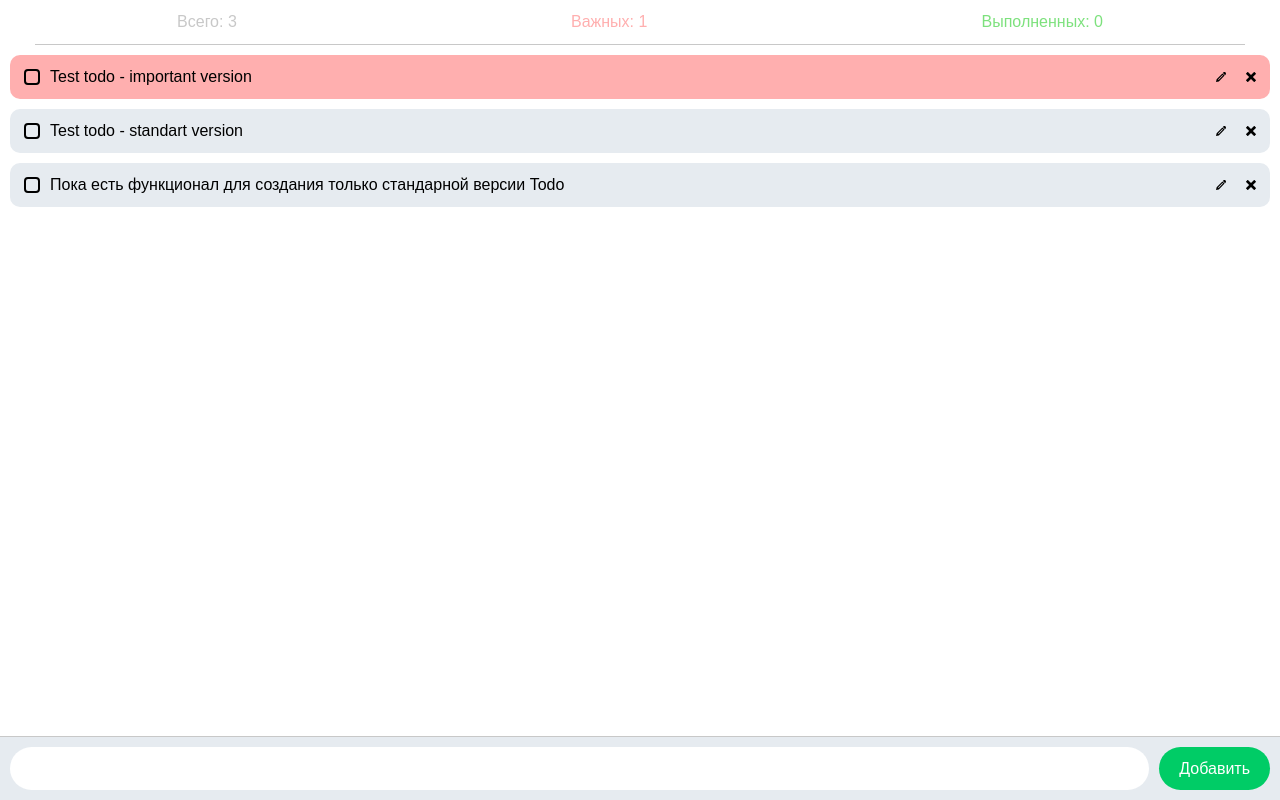
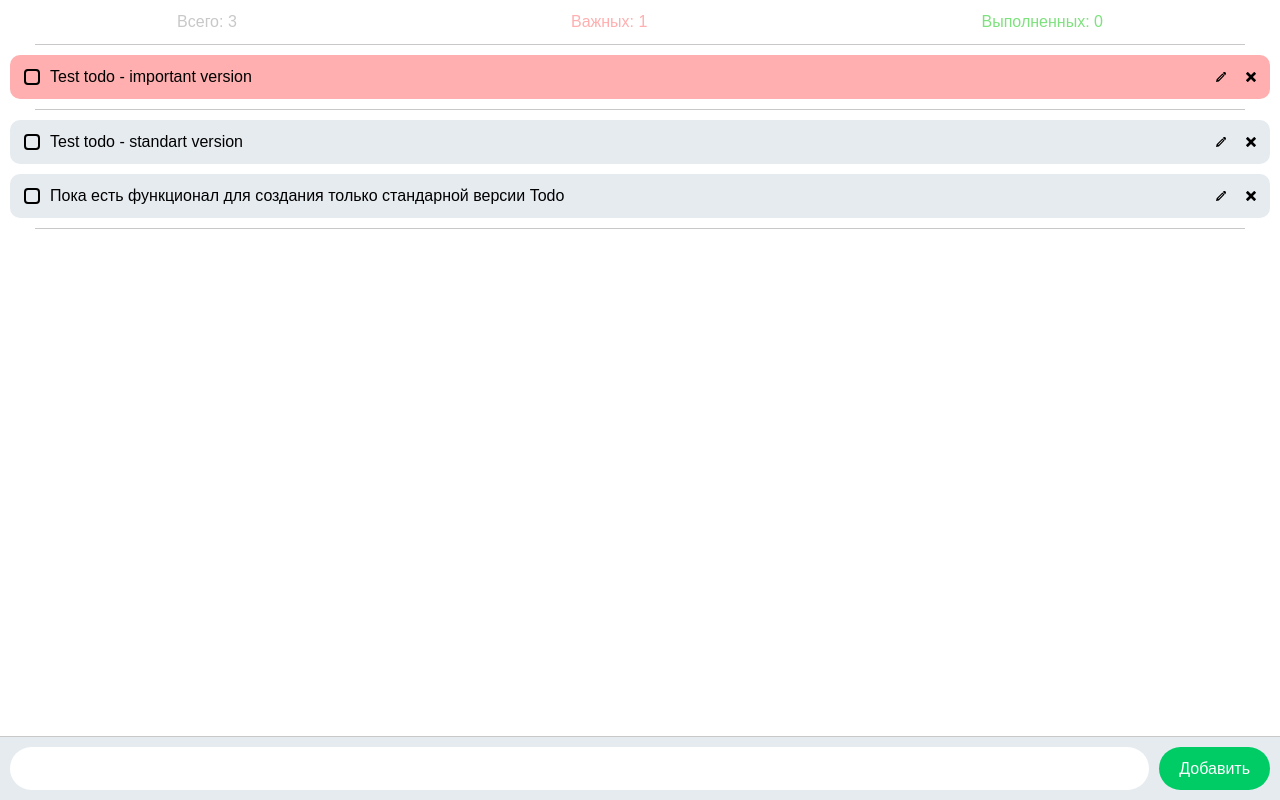
Before and after one commit to kozubskyi/todo-app, a React (Create React App) app: page / in a window 1280 px wide. Built offline with nearby package versions, Linux system fonts and the light colour scheme.

Commit message:
сделал основной функционал

```diff
--- a/src/components/TodoList/TodoList.js
+++ b/src/components/TodoList/TodoList.js
@@ -8,7 +8,7 @@ class TodoList extends Component {
       <>
         <div className="line"></div>
         <ul className="todo__list">
-          {this.props.todos.map(todo => {
+          {/* {this.props.todos.map(todo => {
             return (
               <li
                 className="todo__item"
@@ -27,8 +27,8 @@ class TodoList extends Component {
                 ></button>
               </li>
             );
-          })}
-          {/* {this.props.todos
+          })} */}
+          {this.props.todos
             .filter(todo => todo.type === 'important' && !todo.completed)
             .map(todo => {
               return (
@@ -83,7 +83,7 @@ class TodoList extends Component {
                   ></button>
                 </li>
               );
-          })} */}
+            })}
         </ul>
       </>
     );
```
Lines whose indentation alone changed are shown as unchanged.
